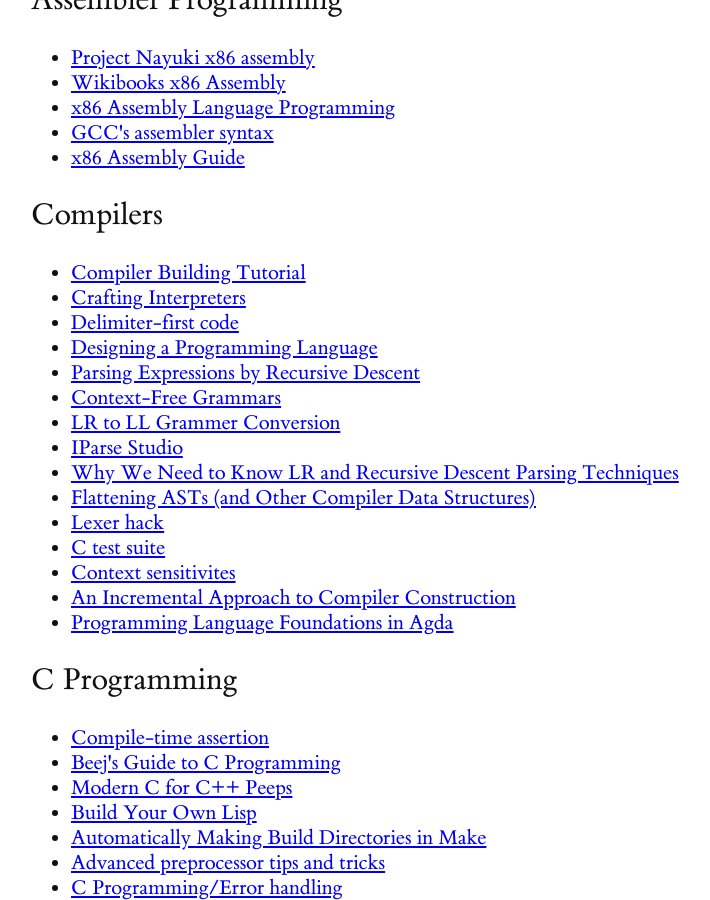
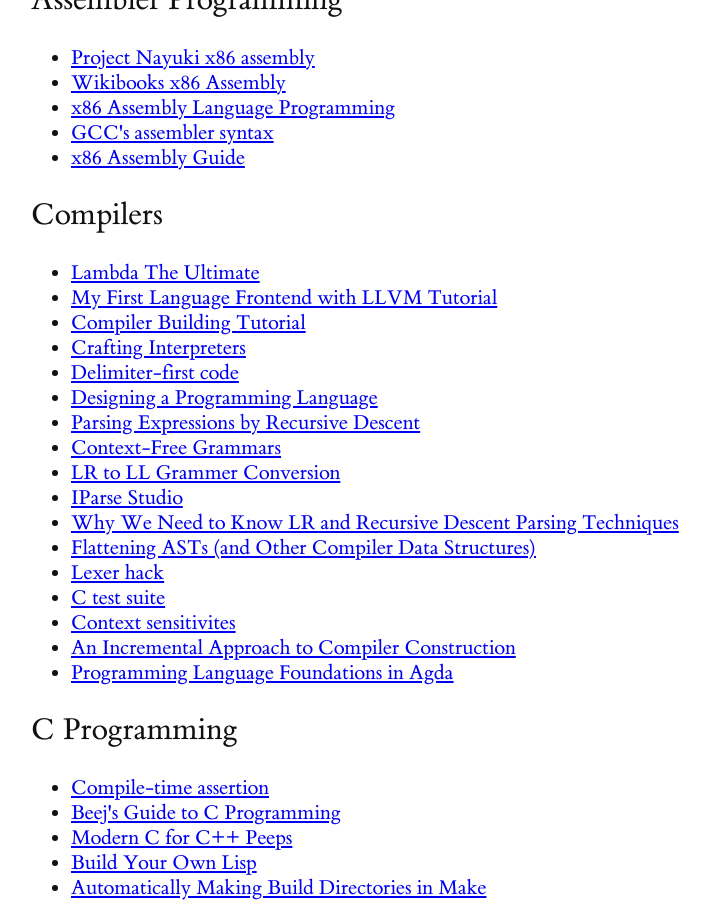
Before and after one commit to vincentbernat/thass0.github.io, a Jekyll site: the page built from links.html, in a window 1280 px wide and 900 px high, scrolled down 590 px. Shown: the whole window, without its empty margins (97-807 px from the left). Built offline with Jekyll 4.4.1, drawn with Linux system fonts in a browser that asks for light colours.

Commit message:
Update links

```diff
--- a/_data/links.yml
+++ b/_data/links.yml
@@ -32,6 +32,10 @@
       url: https://flint.cs.yale.edu/cs421/papers/x86-asm/asm.html
 - title: Compilers
   links:
+    - title: Lambda The Ultimate
+      url: http://lambda-the-ultimate.org
+    - title: My First Language Frontend with LLVM Tutorial
+      url: https://llvm.org/docs/tutorial/MyFirstLanguageFrontend/index.html
     - title: Compiler Building Tutorial
       url: https://www.stack.nl/~marcov/compiler.pdf
     - title: Crafting Interpreters
```
